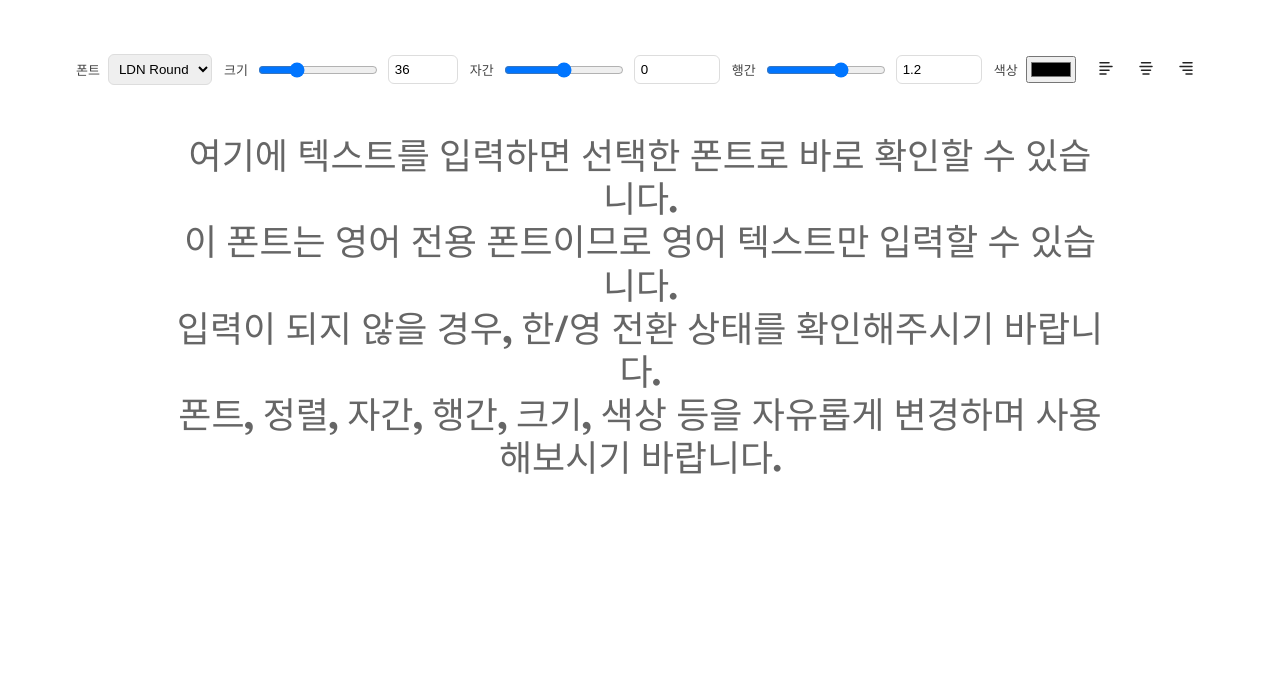
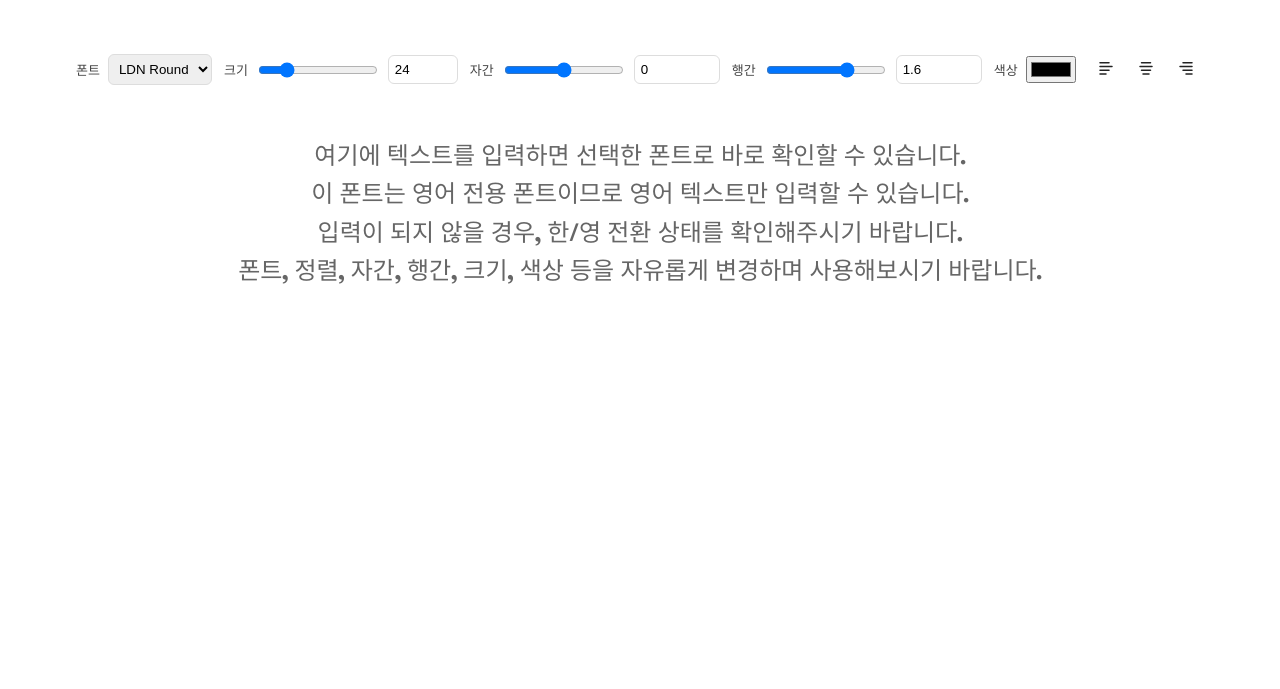
Before and after one commit to kimdongju621/See-it-Type-it-Sorted, a plain HTML site: page index.html in a window 1280 px wide. Shown: the top 689 px of the page. Drawn offline with Linux system fonts and the light colour scheme; a web font is replaced by a local one.

Commit message:
Set default editor size 24px and line-height 1.6; update initial controls

```diff
--- a/index.html
+++ b/index.html
@@ -20,8 +20,8 @@
 
       <label class="control">
         <span>크기</span>
-        <input id="fontSize" type="range" min="0" max="120" value="36">
-        <input id="fontSizeNumber" type="number" min="0" max="120" value="36">
+        <input id="fontSize" type="range" min="0" max="120" value="24">
+        <input id="fontSizeNumber" type="number" min="0" max="120" value="24">
       </label>
 
       <label class="control">
@@ -32,8 +32,8 @@
 
       <label class="control">
         <span>행간</span>
-        <input id="lineHeight" type="range" min="-4" max="4" step="0.05" value="1.2">
-        <input id="lineNumber" type="number" step="0.05" min="-4" max="4" value="1.2">
+        <input id="lineHeight" type="range" min="-4" max="4" step="0.05" value="1.6">
+        <input id="lineNumber" type="number" step="0.05" min="-4" max="4" value="1.6">
       </label>
 
       <label class="control">
--- a/styles.css
+++ b/styles.css
@@ -22,9 +22,9 @@
 
 :root{
   --editor-font: 'LDN Round';
-  --editor-size: 36px;
+  --editor-size: 24px;
   --editor-letter: 0px;
-  --editor-line: 1.2;
+  --editor-line: 1.6;
   --editor-color: #000;
   --content-max-width: 980px;
 }
```
